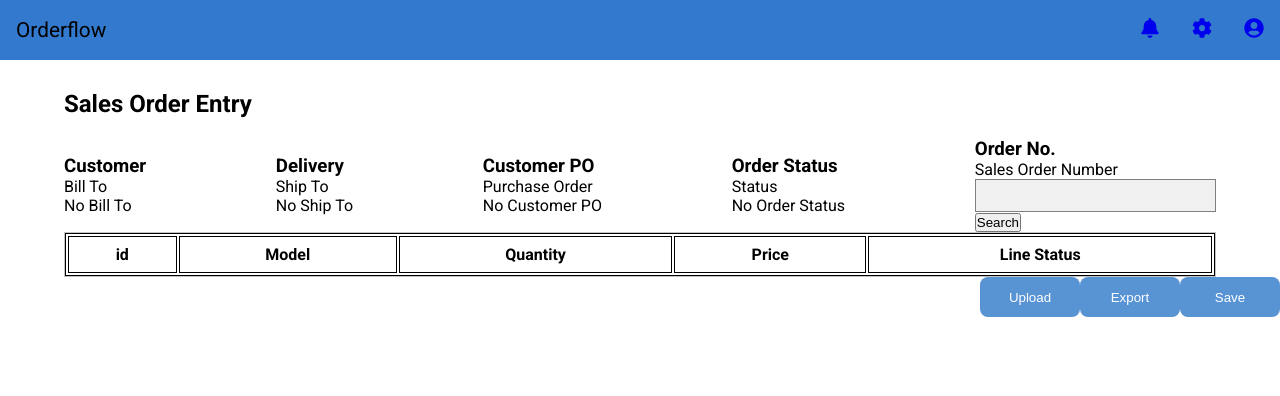
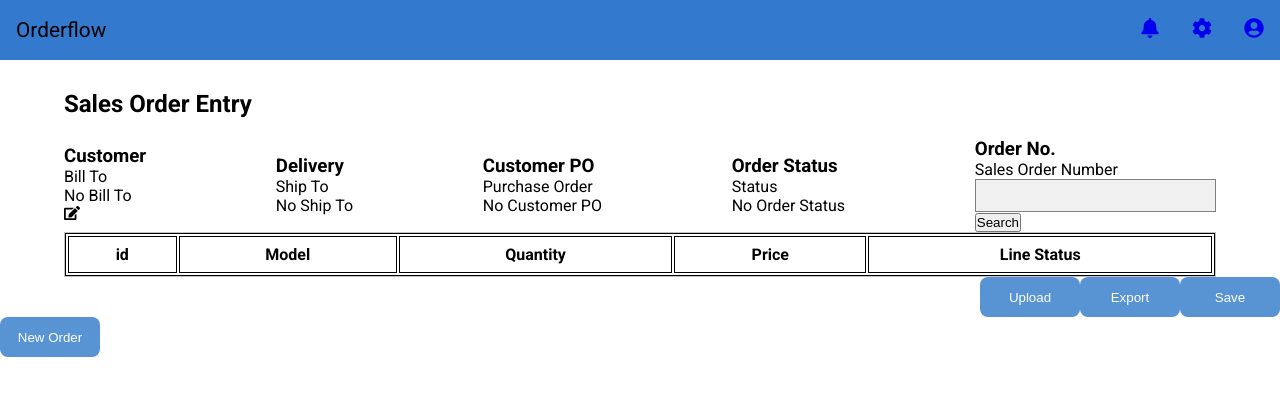
Before and after one commit to jcho-project/orderflow, a React (Create React App) app: page / in a window 1280 px wide. Shown: the top 396 px of the page. Built offline with nearby package versions, Linux system fonts and the light colour scheme.

Commit message:
add react-bootstrap for modal and test modal

```diff
--- a/package.json
+++ b/package.json
@@ -7,9 +7,11 @@
     "@testing-library/jest-dom": "^5.16.4",
     "@testing-library/react": "^13.3.0",
     "@testing-library/user-event": "^13.5.0",
+    "bootstrap": "^5.1.3",
     "concurrently": "^7.2.2",
     "json-server": "^0.17.0",
     "react": "^18.1.0",
+    "react-bootstrap": "^2.4.0",
     "react-dom": "^18.1.0",
     "react-icons": "^4.4.0",
     "react-router-dom": "^6.3.0",
--- a/src/App.js
+++ b/src/App.js
@@ -2,6 +2,7 @@ import { BrowserRouter as Router, Route, Routes } from "react-router-dom"
 import Navbar from "./components/Navbar"
 import OrderForm from "./components/OrderForm"
 import OrderInput from "./components/OrderInput"
+import CreateForm from "./components/CreateForm"
 import { OrderProvider } from "./context/OrderContext"
 
 function App() {
@@ -15,6 +16,7 @@ function App() {
               <h2 className="title">Sales Order Entry</h2>
               <OrderInput />
               <OrderForm />
+              <CreateForm />
             </>
           }>
           </Route>
--- /dev/null
+++ b/src/components/CreateForm.jsx
@@ -0,0 +1,41 @@
+import { useState } from "react"
+import Button from "react-bootstrap/Button"
+import Modal from "react-bootstrap/Modal"
+
+function CreateForm() {
+  const [show, setShow] = useState(false)
+
+  const handleClose = () => {
+    console.log("handleClose has been hit")
+    setShow(false)
+  }
+  const handleShow = () => {
+    console.log("onClick has been hit")
+    setShow(true)
+  }
+
+  return (
+    <>
+      <Button onClick={handleShow}>
+        New Order
+      </Button>
+
+      <Modal show={show} onHide={handleClose}>
+        <Modal.Header closeButton>
+          <Modal.Title>Create New Order</Modal.Title>
+        </Modal.Header>
+        <Modal.Body>
+          Testing Modal Body
+        </Modal.Body>
+        <Modal.Footer>
+          <Button onClick={handleClose}>
+            Close
+          </Button>
+          <Button>Create</Button>
+        </Modal.Footer>
+      </Modal>
+    </>
+  )
+}
+
+export default CreateForm
--- a/src/components/OrderForm.jsx
+++ b/src/components/OrderForm.jsx
@@ -1,4 +1,4 @@
-import Button from "./shared/Button"
+import Button from "react-bootstrap/Button"
 import { useContext } from "react"
 import OrderContext from "../context/OrderContext"
 
--- a/src/components/OrderInput.jsx
+++ b/src/components/OrderInput.jsx
@@ -51,6 +51,7 @@ function OrderInput() {
                 <h3>Customer</h3>
                 <div className="sub-heading">Bill To</div>
                 {renderBillTo(billTo)}
+                <FaEdit />
                 {/* <form>
                     <select value={billTo} selected={billTo}>
                         <option value=""></option>
```
Also changed, not shown: 1 other file (tests, documents, lock files or other folders).
